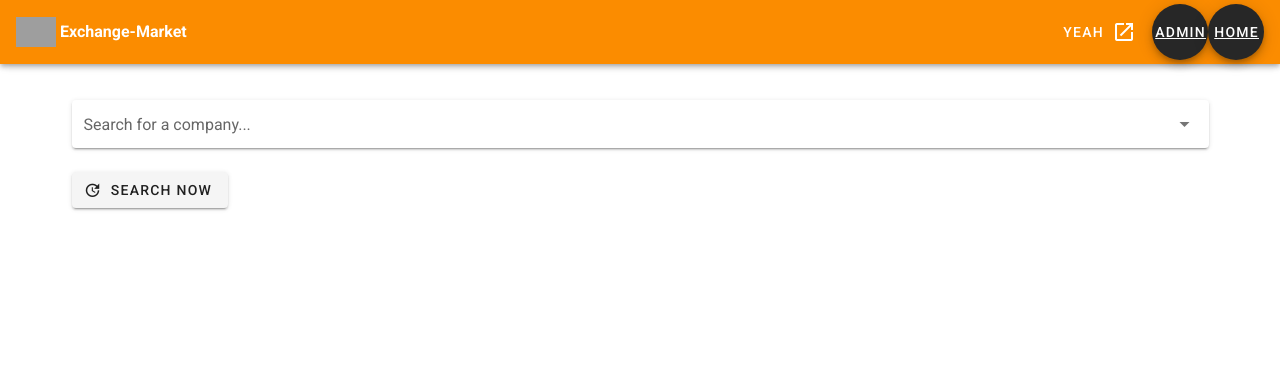
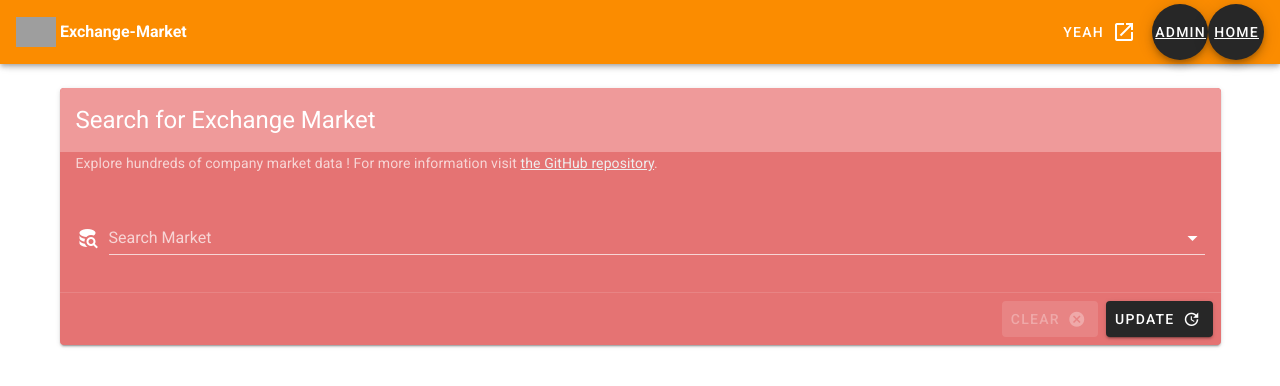
Before and after one commit to kamilmuratyilmaz/exchange_market, a Vue app: page / in a window 1280 px wide. Shown: the top 386 px of the page. Built offline with nearby package versions, Linux system fonts and the light colour scheme; grey boxes are pictures that could not be loaded.

Commit message:
feat: v-autocomplete with API search | fix: admin page empty, getCompanySearchResult in actions will get name and symbol only and slice the data 0 to 5

```diff
--- a/src/components/marketSearch.vue
+++ b/src/components/marketSearch.vue
@@ -1,74 +1,80 @@
 <template>
   <v-container>
-    <v-col class="text-center">
+    <v-card color="red lighten-2" dark>
+      <v-card-title class="text-h5 red lighten-3">
+        Search for Exchange Market
+      </v-card-title>
+      <v-card-text>
+        Explore hundreds of company market data ! For more information visit
+        <a
+          class="grey--text text--lighten-3"
+          href="https://github.com/toddmotto/public-apis"
+          target="_blank"
+          >the GitHub repository</a
+        >.
+      </v-card-text>
+      <v-card-text>
         <v-autocomplete
+          v-model="model"
+          :items="searchResults == null ? [] : searchResults"
           :search-input.sync="searchInput"
-        :items="searchResults"
-        chips
-        clearable
-        hide-details
+          color="white"
+          hide-no-data
           hide-selected
           item-text="name"
           item-value="symbol"
-        label="Search for a company..."
-        solo
-      >
-        <template v-slot:no-data>
-          <v-list-item>
-            <v-list-item-title>
-              Search for your favorite
-              <strong>Company</strong>
-            </v-list-item-title>
+          label="Search Market"
+          placeholder="Start typing to Search"
+          prepend-icon="mdi-database-search"
+          return-object
+        ></v-autocomplete>
+      </v-card-text>
+      <v-divider></v-divider>
+      <v-expand-transition>
+        <v-list v-if="model" class="red lighten-3">
+          <v-list-item v-for="(field, i) in fields" :key="i">
+            <v-list-item-content>
+              <v-list-item-title v-text="field.value"></v-list-item-title>
+              <v-list-item-subtitle v-text="field.key"></v-list-item-subtitle>
+            </v-list-item-content>
           </v-list-item>
-        </template>
-        <template v-slot:selection="{ attr, on, searchResults, selected }">
-          <v-chip
-            v-bind="attr"
-            :input-value="selected"
-            color="blue-grey"
-            class="white--text"
-            v-on="on"
-          >
-            <v-icon left> mdi-bitcoin </v-icon>
-            <span v-text="searchResults.name"></span>
-          </v-chip>
-        </template>
-        <template v-slot:searchResults="{ searchResults }">
-          <v-list-item-avatar
-            color="indigo"
-            class="text-h5 font-weight-light white--text"
-          >
-            {{ searchResults.name.charAt(0) }}
-          </v-list-item-avatar>
-          <v-list-item-content>
-            <v-list-item-title v-text="searchResults.name"></v-list-item-title>
-            <!-- eslint-disable-next-line prettier/prettier -->
-            <v-list-item-subtitle v-text="searchResults.symbol"></v-list-item-subtitle>
-          </v-list-item-content>
-          <v-list-item-action>
-            <v-icon>mdi-bitcoin</v-icon>
-          </v-list-item-action>
-        </template>
-      </v-autocomplete>
-    </v-col>
+        </v-list>
+      </v-expand-transition>
+      <v-card-actions>
         <v-spacer></v-spacer>
-    <v-col>
-      <v-btn class="text-right" @click="selectCompany">
-        <v-icon left> mdi-update </v-icon>
-        Search Now
+        <v-btn :disabled="!model" color="grey darken-3" @click="model = null">
+          Clear
+          <v-icon right> mdi-close-circle </v-icon>
         </v-btn>
-    </v-col>
+        <v-btn @click="selectCompany">
+          Update
+          <v-icon right> mdi-update </v-icon>
+        </v-btn>
+      </v-card-actions>
+    </v-card>
   </v-container>
 </template>
 <script>
-import { mapState, mapActions, mapMutations } from "vuex";
+import { mapState, mapActions, mapMutations, mapGetters } from "vuex";
 export default {
   name: "marketSearch",
   data: () => ({
     searchInput: null,
+    model: null,
   }),
 
   computed: {
+    fields() {
+      if (!this.model) return [];
+
+      return Object.keys(this.model).map((key) => {
+        return {
+          key,
+          value: this.model[key] || "n/a",
+        };
+      });
+    },
+    ...mapGetters(["getNameSymbolFromResults"]),
     ...mapState(["searchResults"]),
     ...mapState(["companyKeyword"]),
   },
@@ -77,12 +83,12 @@ export default {
     ...mapMutations(["SET_COMPANY_KEYWORD"]),
 
     selectCompany() {
-      console.log(this.searchResults);
+      console.log(this.getNameSymbolFromResults);
     },
   },
   watch: {
     searchInput() {
-      if (this.searchInput !== "" && this.searchInput.length >= 3) {
+      if (this.searchInput.length >= 3) {
         this.$store.commit("SET_COMPANY_KEYWORD", this.searchInput);
         this.$store.dispatch("getCompanySearchResult");
       }
--- a/src/store/index.js
+++ b/src/store/index.js
@@ -15,8 +15,8 @@ export default new Vuex.Store({
     },
   },
   mutations: {
-    SET_MARKET_SEARCH_RESULT(state, searchResults) {
-      state.searchResults = searchResults;
+    SET_MARKET_SEARCH_RESULT(state, companyNameSymbol) {
+      state.searchResults = companyNameSymbol;
     },
     SET_COMPANY_KEYWORD(state, keyword) {
       state.companyKeyword = keyword;
@@ -35,7 +35,17 @@ export default new Vuex.Store({
           },
         })
         .then((res) => {
-          commit("SET_MARKET_SEARCH_RESULT", res.data["bestMatches"]);
+          let apiData = res.data["bestMatches"];
+          let companyNameSymbol = [];
+          apiData.forEach((apiData) => {
+            let obj = new Object({
+              name: apiData["2. name"],
+              symbol: apiData["1. symbol"],
+            });
+            companyNameSymbol.push(obj);
+          });
+          commit("SET_MARKET_SEARCH_RESULT", companyNameSymbol.slice(0, 5));
+          console.log(state.searchResults);
         })
         .catch((err) => console.log(err));
     },
--- a/src/views/Admin.vue
+++ b/src/views/Admin.vue
@@ -1,92 +1,9 @@
 <template>
-  <v-container>
-    <v-col class="text-center">
-      <h3>Chart With d3.js</h3>
-      <v-btn class="mx-2" fab small dark color="pink">
-        <v-icon dark> mdi-heart </v-icon>
-      </v-btn>
-    </v-col>
-    <v-col ref="chartArea" class="text-center"></v-col>
-  </v-container>
+  <v-container> </v-container>
 </template>
 
 <script>
-import * as d3 from "d3";
-// olacak import d3 from 'd3' değil çünkü export etmiyor bu şekilde, biz * as diyerek bu componenti d3 olarak export et demiş oluyoruz.
-export default {
-  name: "Chart",
-  data() {
-    return {
-      info: [
-        { Country: "United States", Value: "12394" },
-        { Country: "Russia", Value: "6148" },
-        { Country: "Germany (FRG)", Value: "1653" },
-        { Country: "France", Value: "2162" },
-        { Country: "United Kingdom", Value: "1214" },
-        { Country: "China", Value: "1131" },
-        { Country: "Spain", Value: "814" },
-        { Country: "Netherlands", Value: "1167" },
-        { Country: "Italy", Value: "660" },
-        { Country: "Israel", Value: "1263" },
-      ],
-    };
-  },
-  mounted() {
-    this.retrieveGraph();
-  },
-  methods: {
-    retrieveGraph() {
-      let margin = { top: 30, right: 30, bottom: 70, left: 60 };
-      let width = 460 - margin.left - margin.right;
-      let height = 400 - margin.top - margin.bottom;
-
-      const svg = d3
-        .select(this.$refs.chartArea) //d3 kullanacağımız alan
-        .append("svg")
-        .attr("width", width + margin.left + margin.right)
-        .attr("height", height + margin.top + margin.bottom)
-        .append("g")
-        .attr("transform", `translate( ${margin.left} , ${margin.top} )`);
-      // Add X axis
-      const x = d3
-        .scaleBand()
-        .range([0, width])
-        .domain(
-          this.info.map(function (d) {
-            return d.Country;
-          })
-        )
-        .padding(0.2);
-      svg
-        .append("g")
-        .attr("transform", "translate(0," + height + ")")
-        .call(d3.axisBottom(x))
-        .selectAll("text")
-        .attr("transform", "translate(-10,0)rotate(-30)")
-        .style("text-anchor", "end");
-
-      const y = d3.scaleLinear().domain([0, 13000]).range([height, 0]);
-      svg.append("g").call(d3.axisLeft(y));
-
-      svg
-        .selectAll("mybar")
-        .data(this.info) // info olarak geliyor biz sonradan this.info yapıyoruz ki instance erişsin
-        .enter()
-        .append("rect")
-        .attr("x", function (d) {
-          return x(d.Country);
-        })
-        .attr("y", function (d) {
-          return y(d.Value);
-        })
-        .attr("width", x.bandwidth())
-        .attr("height", function (d) {
-          return height - y(d.Value);
-        })
-        .attr("fill", "#601f79");
-    },
-  },
-};
+export default {};
 </script>
 
-<style scoped></style>
+<style></style>
```
Lines whose indentation alone changed are shown as unchanged.
